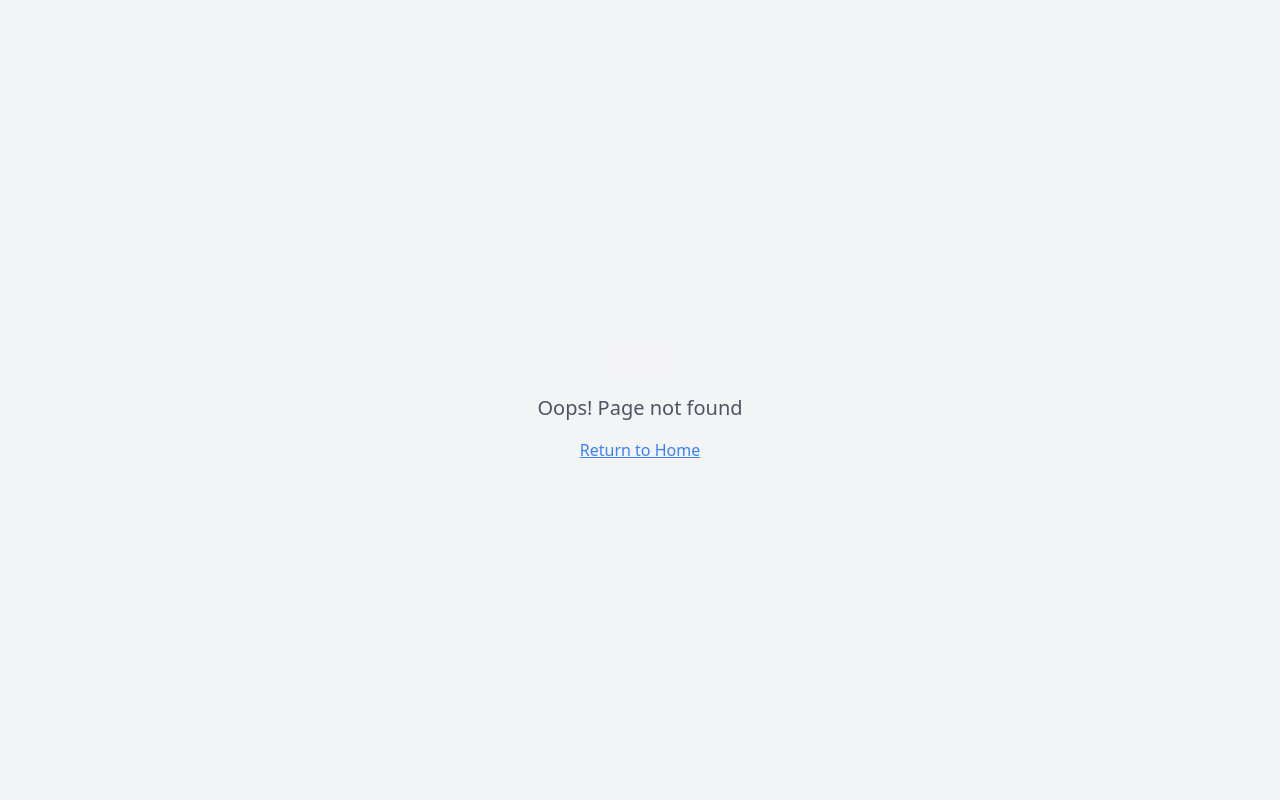
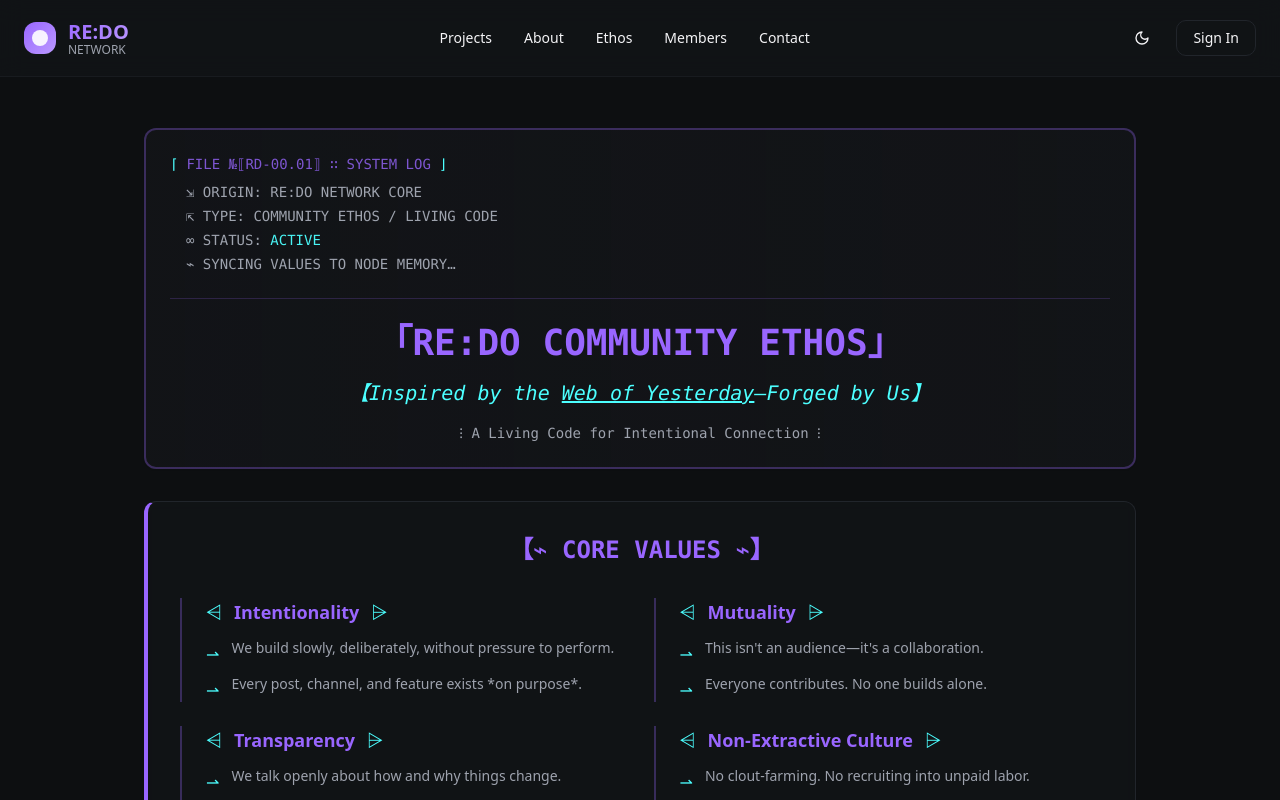
Before and after one commit to digitalPurr/redo-network, a React (Vite) app: page /ethos in a window 1280 px wide. Before the commit this address had no page. Shown: the top 800 px of the page. Built offline with nearby package versions, Linux system fonts and the light colour scheme.

Commit message:
Update community page name
Updated the community page name to "Ethos" and added a link to https://yesterweb.org/ in the "Yesterday—Forged" section.

```diff
--- a/src/App.tsx
+++ b/src/App.tsx
@@ -33,7 +33,7 @@ const App = () => (
             <Route path="/team" element={<Member />} />
             <Route path="/team/:username" element={<UserPage />} />
             <Route path="/contact" element={<Contact />} />
-            <Route path="/community" element={<Community />} />
+            <Route path="/ethos" element={<Community />} />
             <Route path="/auth" element={<Auth />} />
             <Route
               path="/profile"
--- a/src/components/Header.tsx
+++ b/src/components/Header.tsx
@@ -66,10 +66,10 @@ export const Header: React.FC<HeaderProps> = ({
               About
             </Link>
             <Link
-              to="/community"
+              to="/ethos"
               className="text-sm font-medium text-foreground hover:text-primary transition-colors duration-300"
             >
-              Community
+              Ethos
             </Link>
             <Link
               to="/member"
--- a/src/pages/Community.tsx
+++ b/src/pages/Community.tsx
@@ -155,7 +155,16 @@ const Community = () => {
                   「RE:DO COMMUNITY ETHOS」
                 </h1>
                 <p className="text-xl text-accent italic">
-                  【Inspired by the Web of Yesterday—Forged by Us】
+                  【Inspired by the{' '}
+                  <a
+                    href="https://yesterweb.org/"
+                    target="_blank"
+                    rel="noopener noreferrer"
+                    className="underline hover:text-primary transition-colors"
+                  >
+                    Web of Yesterday
+                  </a>
+                  —Forged by Us】
                 </p>
                 <p className="text-muted-foreground">
                   ⁝ A Living Code for Intentional Connection ⁝
```
